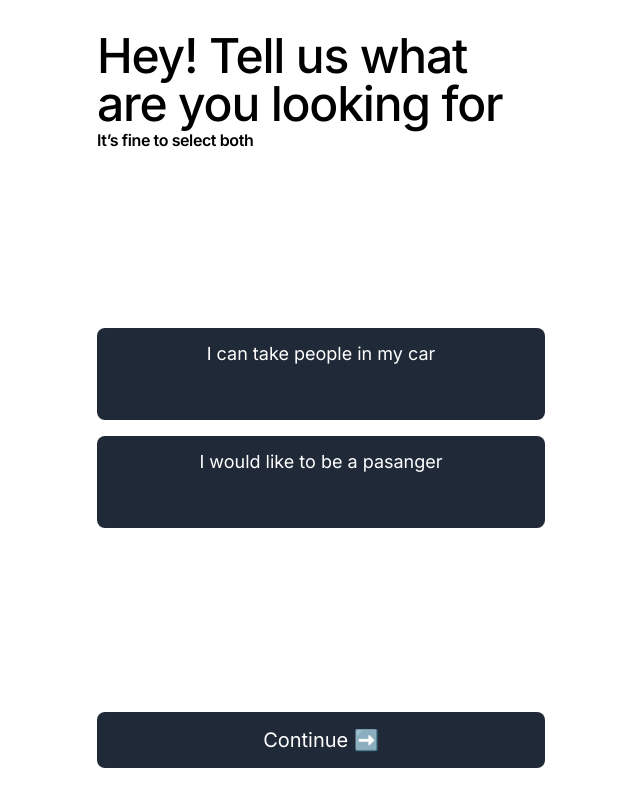
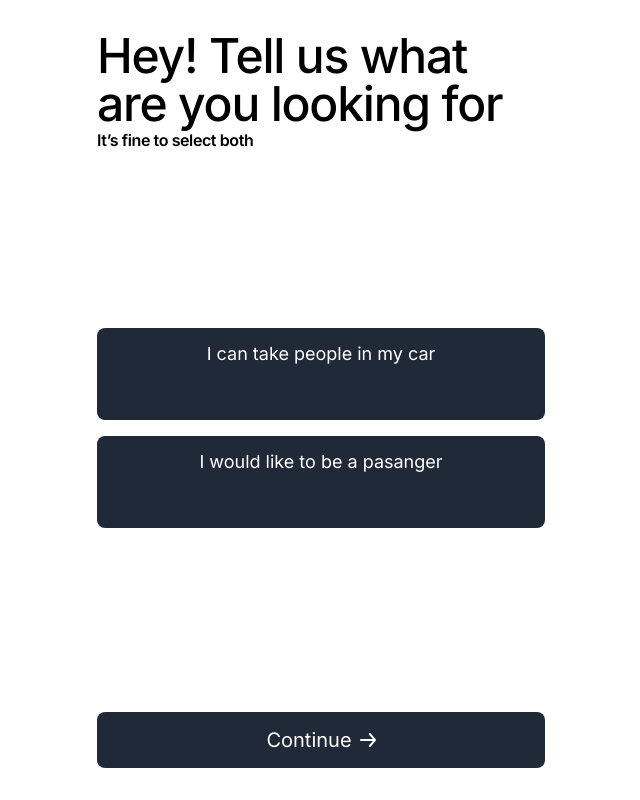
Before and after one commit to krzysztofcybulski/commuty, a React (Vite) app in the folder frontend/: page / in a window 1280 px wide. Shown: the whole page, without its empty margins (319-959 px from the left). Built offline with nearby package versions, Linux system fonts and the light colour scheme; no server answers.

Commit message:
Update continue button

```diff
--- a/frontend/src/components/ContinueButton.tsx
+++ b/frontend/src/components/ContinueButton.tsx
@@ -4,13 +4,14 @@ interface ButtonProps {
   className?: string;
 }
 
-export const ContinueButton = ({ onClick, className, text = 'Continue ➡️' }: ButtonProps) => {
+export const ContinueButton = ({ onClick, className, text = 'Continue' }: ButtonProps) => {
   return (
     <button
       onClick={onClick}
       className={`flex h-14 min-w-full rounded-lg bg-gray-800 text-white justify-center items-center text-xl ${className}`}
     >
-      <p>{text}</p>
+      <p className="pr-2">{text}</p>
+      <img className="w-4" src={"/arrow-right.png"}></img>
     </button>
   );
 };
```
